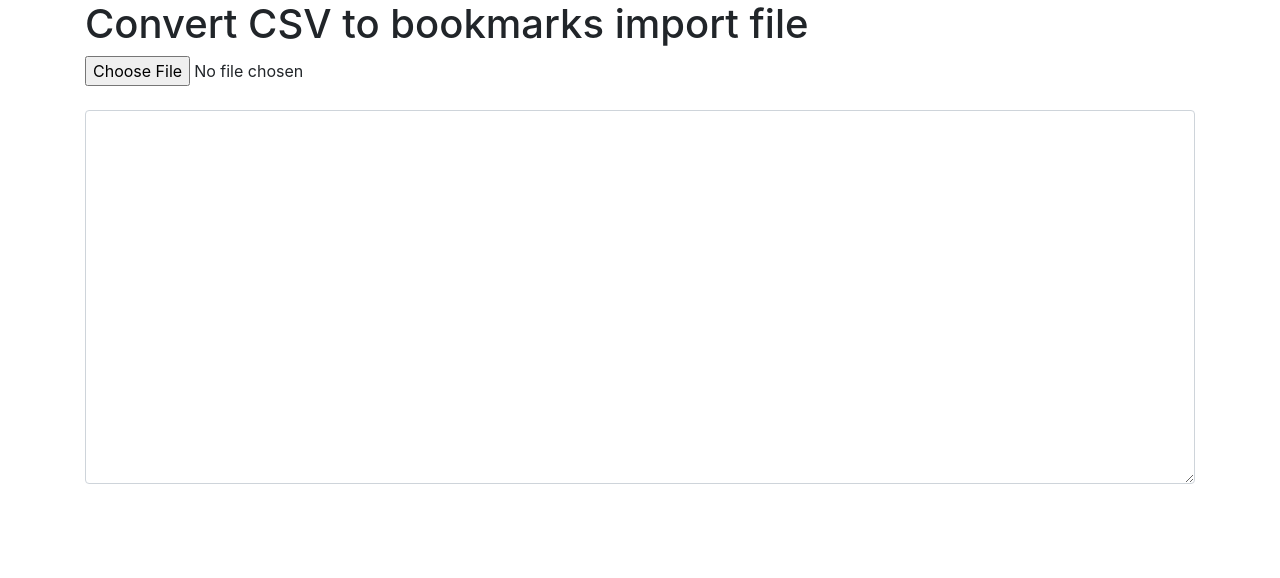
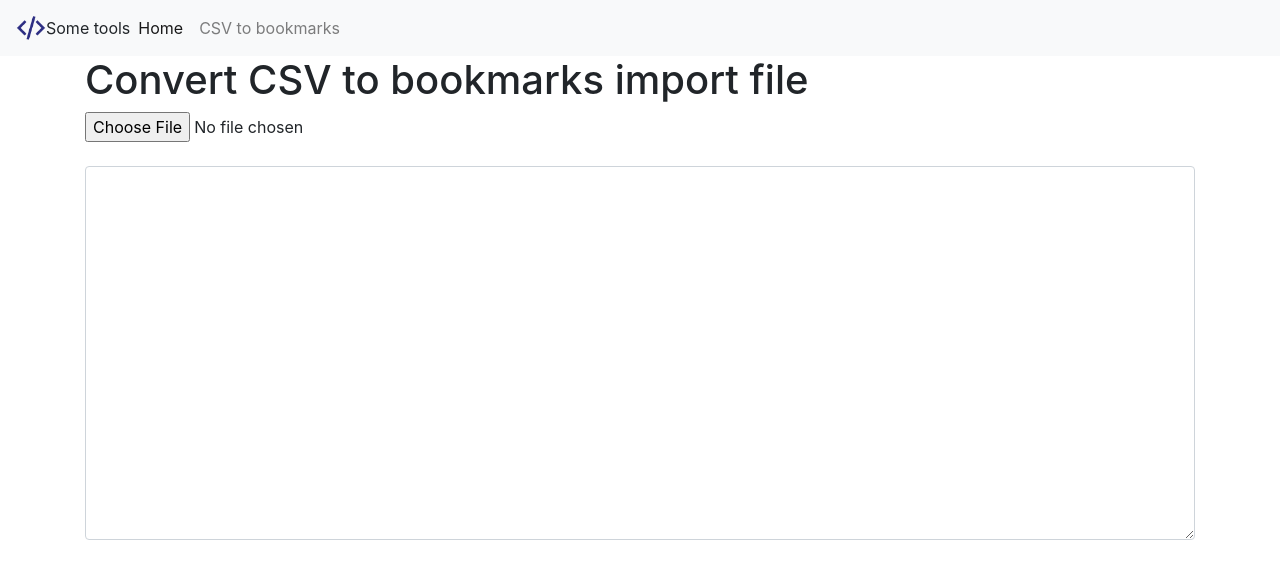
Before and after one commit to obedmhg/sometools, a plain HTML site: page index.html in a window 1280 px wide. Drawn offline with nearby package versions, Linux system fonts and the light colour scheme.

Commit message:
added nav and logo

```diff
--- a/index.html
+++ b/index.html
@@ -44,6 +44,24 @@
 </script>
 
 <body>
+	<nav class="navbar navbar-expand-lg navbar-light bg-light">
+		<img src="logo.png" width="30" height="30" class="d-inline-block align-top" alt="">
+		Some tools
+		<button class="navbar-toggler" type="button" data-toggle="collapse" data-target="#navbarNav" aria-controls="navbarNav"
+		 aria-expanded="false" aria-label="Toggle navigation">
+			<span class="navbar-toggler-icon"></span>
+		</button>
+		<div class="collapse navbar-collapse" id="navbarNav">
+			<ul class="navbar-nav">
+				<li class="nav-item active">
+					<a class="nav-link" href="#">Home <span class="sr-only">(current)</span></a>
+				</li>
+				<li class="nav-item">
+					<a class="nav-link" href="#">CSV to bookmarks</a>
+				</li>
+			</ul>
+		</div>
+	</nav>
 	<div class="container">
 		<h1>Convert CSV to bookmarks import file</h1>
 		<input class="form-control-file" type='file' accept='text/csv' onchange='openFile(event)'><br>
```
Also changed, not shown: logo.png (added).
